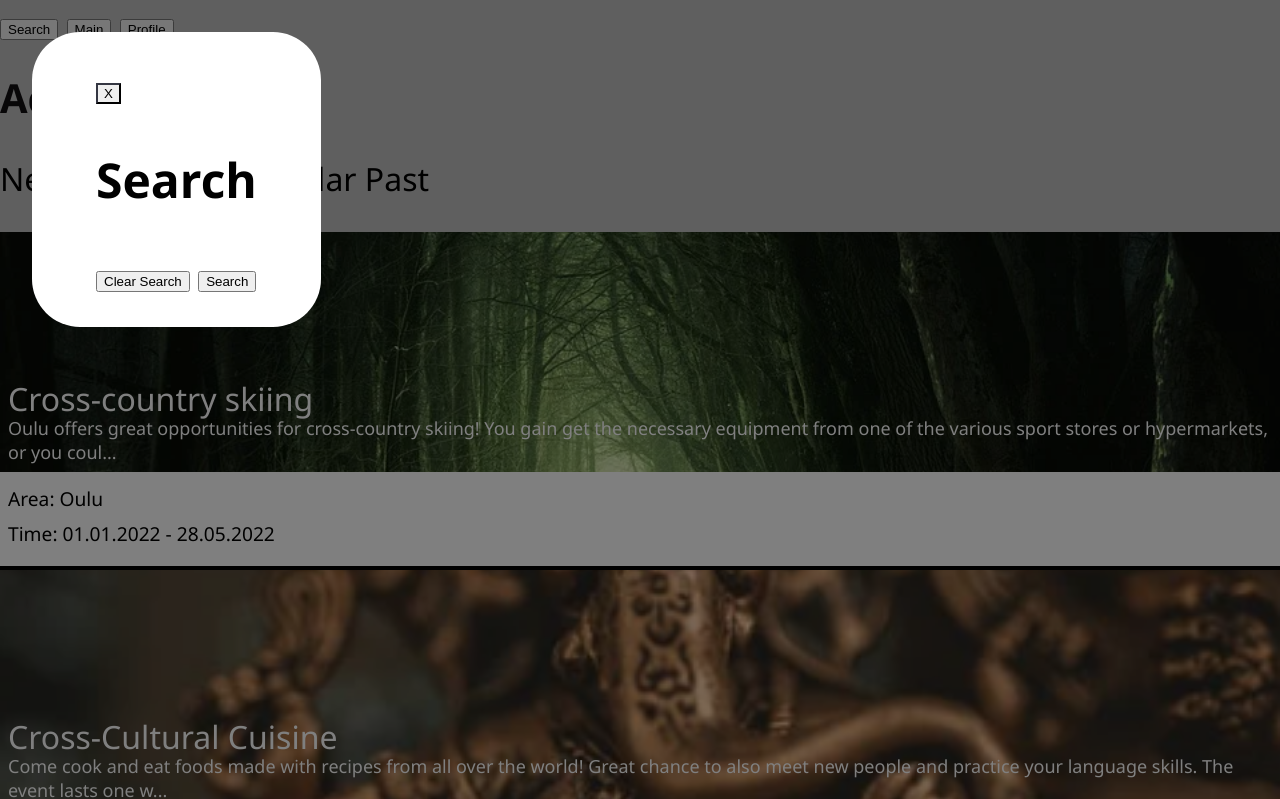
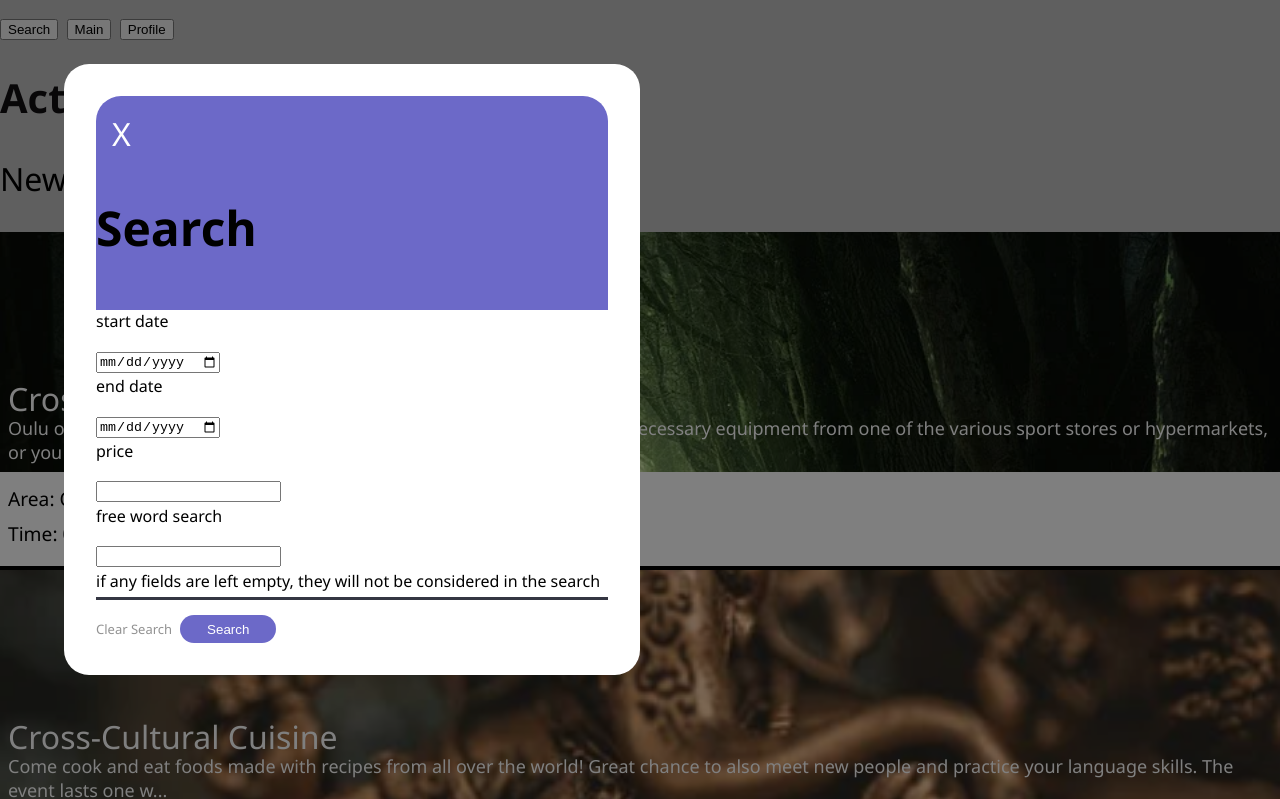
Before and after one commit to raosk/ActivityMapper, a website: page public/index.html in a window 1280 px wide. Both pictures are taken after a click on the button "Search". Shown: the top 799 px of the page. Drawn offline with Linux system fonts and the light colour scheme.

Commit message:
popup refinement, mainly css, some structure change

```diff
--- a/public/scripts/mainViews.js
+++ b/public/scripts/mainViews.js
@@ -1,9 +1,9 @@
 function viewBase() {
     document.getElementById("mainTarget").innerHTML = `
     <div>
-        <button onclick="SearchPopUp();">Search</button>
+        <button onclick="searchPopUp();">Search</button>
         <button onclick="mainView();">Main</button>
-        <button onclick="LoginPopUp();">Profile</button>
+        <button onclick="loginPopUp();">Profile</button>
         <div id="titleBarTarget"></div>
     </div>
     <div id="previewsTarget"></div>
--- a/public/scripts/popups.js
+++ b/public/scripts/popups.js
@@ -2,8 +2,11 @@
 function popUpBase() {
     document.getElementById("pop_up_target").innerHTML = `
     <div id="pop_up_base">
-        <button id="pop_up_closer" onclick="closePopUp();">X</button>
+        <div id=pop_up_header>
+            <button id="pop_up_closer" onclick="closePopUp();">X</button>
+        </div>
         <div id=pop_up_content_target></div>
+        <div id=pop_up_footer></div>
     </div>
     <div id="overlay" onclick="closePopUp()"></div>
     `
@@ -12,29 +15,86 @@ function popUpBase() {
     document.body.style.overflow = 'hidden';
 }
 
-//ignore for now
-function SearchPopUp() {
+function detailsPopUp() {
     popUpBase()
+    //detail view stuff here
+}
+
+
+function searchPopUp() {
+    popUpBase()
+    const node = document.createElement("h2");
+    const textnode = document.createTextNode("Search");
+    node.appendChild(textnode);
+    document.getElementById("pop_up_header").appendChild(node);
     document.getElementById("pop_up_content_target").innerHTML = `
     <div class="pop_up_search_base">
-        <h2>Search</h2>
-        <button onclick="">Clear Search</button>
-        <button onclick="resultsView();closePopUp();">Search</button>
-    </div>
+        <div id="search_field">
+            <div id="parameter_field">
+                <p class="field_text">start date</p>
+                <input type="date" name="start date" id="start_date">
+                <p class="field_text">end date</p>
+                <input type="date" name="end date" id="end_date">
+                <p class="field_text">price</p>
+                <input type="number" name="price" id="price">
+            </div>
+            <p class="field_text">free word search</p>
+            <input type="text" id="word_search">
+            <p id="added_info">if any fields are left empty, they will not be considered in the search</p>
+        </div>
+
+
+        </div>
     `
+    document.getElementById("pop_up_footer").innerHTML = `
+        <button id="text_button" onclick="">Clear Search</button>
+        <button id="actual_button" class="searcher" onclick="resultsView();">Search</button> `
+    }
+
+function loginPopUp() {
+    popUpBase()
+    const node = document.createElement("h2");
+    const textnode = document.createTextNode("Log in");
+    node.appendChild(textnode);
+    document.getElementById("pop_up_header").appendChild(node);
+    document.getElementById("pop_up_content_target").innerHTML = `
+    <div class="pop_up_login_base">
+        <div id="login_field">
+            <p class="field_text">username</p>
+            <input type="text" id="username" placeholder="username">
+            <p class="field_text">password</p>
+            <input type="password" id="password" placeholder="password">
+            </div>
+
+
+        </div>
+    `
+    document.getElementById("pop_up_footer").innerHTML = `
+        <button id="text_button" onclick=" registerPopUp();">Not a member yet?</button>
+        <button id="actual_button" onclick="">Login</button>  `
 }
 
-function LoginPopUp() {
-    popUpBase()
+function registerPopUp() {
+    popUpBase();
+    const node = document.createElement("h2");
+    const textnode = document.createTextNode("Register");
+    node.appendChild(textnode);
+    document.getElementById("pop_up_header").appendChild(node);
     document.getElementById("pop_up_content_target").innerHTML = `
     <div class="pop_up_login_base">
-        <h2>Login</h2>
-        <button onclick="">Not a member yet?</button>
-        <button onclick="">Login</button>
-    </div>
-    `
+        <div id="register_field">
+            <p class="field_text">email</p>
+            <input type="email" id="email" placeholder="email@email.com">
+            <p class="field_text">username</p>
+            <input type="text" id="username" placeholder="username">
+            <p class="field_text">password</p>
+            <input type="password" id="password" placeholder="password">
+            </div>
+        </div>`
+    document.getElementById("pop_up_footer").innerHTML = `
+        <button id="text_button" onclick=" loginPopUp();">Already a member??</button>
+        <button id="actual_button" onclick="">Register</button>    `
 }
-///ignoooreeee
 
 
 function closePopUp() {
--- a/public/style.css
+++ b/public/style.css
@@ -2,7 +2,7 @@
 :root {
     --primary-color: rgb(108, 105, 200);
     --secondary-color: #f7f1a2;
-    --thirdary-color: #ff967a;
+    --thirdary-color: #929292;
     --black-color: #343642;
     --white-color: white;
 }
@@ -99,21 +99,58 @@ hr{
 /* Pop-up Base and Pop-ups' buttons
 basics, styling still needed*/
 #pop_up_base {
-    position: fixed;
-    align-self: center;
-    top: 0;
+    position: absolute;
+    display: grid;
+    align-items: center;
+    text-align: left;
+    top: 2em;
     background-color: var(--white-color);
     border: 1px var(--white-color);
+    border-radius: 25px;
+    margin-left: 5%;
+    padding: 1em;
+    z-index: 22;
+    max-height: 80%;
+    max-width: 90%;
+    overflow-x: hidden;
+}
+
+#pop_up_content_target {
+    overflow-y: auto;
+}
+
+#pop_up_base p {
+    font-size: medium;
+    margin: auto;
+}
+
+#actual_button {
+    color: var(--white-color);
+    background: var(--primary-color);
+    display: inline-block;
+    padding: 0.5em 2em 0.5em 2em;
+    border: 2px var(--primary-color);
     border-radius: 1.5em;
-    margin: 1em;
-    padding: 1em 2em 1em 2em;
-    display: inline-block;
-    z-index: 22;
+    min-width: 3.5em;
+    cursor: pointer;
 }
-#pop_up_closer { /* styling not set */
-    border-width: 2px;
-    border-color: var(--black-color);
+
+#text_button {
+    all: unset;
+    color: var(--thirdary-color);
+    font-size: small;
+    cursor: pointer;
 }
+
+#pop_up_closer {
+    all: unset;
+    display: grid;
+    cursor: pointer;
+    margin: 0.5em;
+    color: var(--white-color);
+    align-content: flex-end;
+}
+
 
 #overlay {
     position: fixed;
@@ -128,6 +165,28 @@ basics, styling still needed*/
     z-index: 9;
 }
 
+#pop_up_header {
+    background-color: var(--primary-color);
+    position: relative;
+    display: flexbox;
+    padding-bottom: 10px;
+    border-radius: 25px 25px 0px 0px;
+
+}
+
+#pop_up_footer {
+    margin-top: 5px;
+    border-top-style: solid;
+    border-color: var(--black-color);
+}
+
+@media screen and (min-width: 768px) {
+    #pop_up_base {
+        width: 40%;
+        align-self: center;
+    }
+}
+
 /* Activity pop-ups */
 
 /* Search pop-ups */
```
Also changed, not shown: public/index.html (+1 -0 lines).
